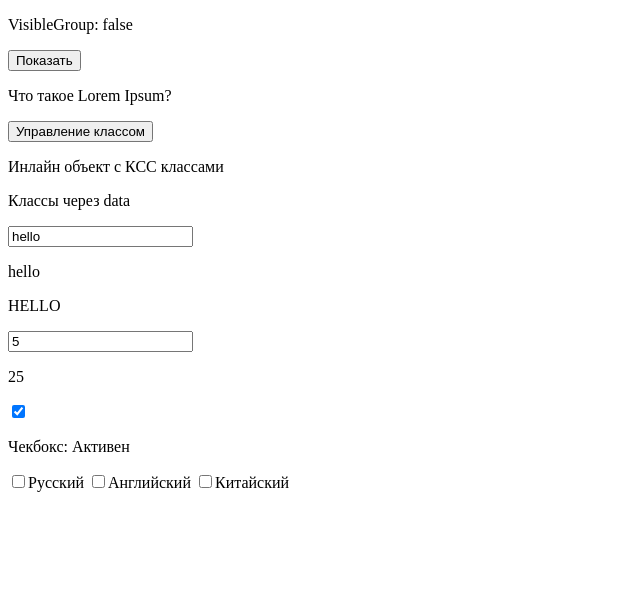
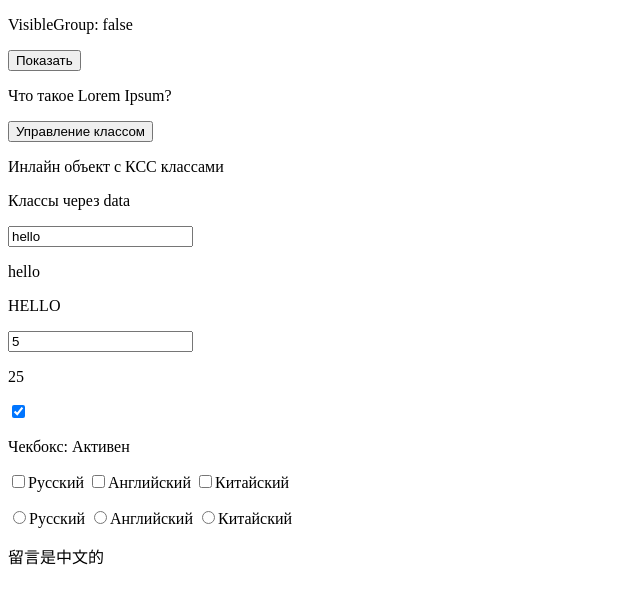
Before and after one commit to WbDmitry/vue3-training, a Vue app: page / in a window 1280 px wide. Shown: the top 604 px of the page, without its empty margins (0-640 px from the left). Built offline with nearby package versions, Linux system fonts and the light colour scheme.

Commit message:
Добавил отображение абзаца от значения выбранного в радиокнопках

```diff
--- a/src/App.vue
+++ b/src/App.vue
@@ -71,6 +71,7 @@ export default {
 			numberInput: 5,
 			isChecked: true,
 			arrCheckbox: [],
+			choice3: '',
 		}
 	},
 
@@ -333,6 +334,12 @@ export default {
 		<li v-for="element in arrCheckbox">{{ element }}</li>
 	</ul>
 
+	<input name="radio" type="radio" v-model="choice3" value="ru">Русский</input>
+	<input name="radio" type="radio" v-model="choice3" value="en">Английский</input>
+	<input name="radio" type="radio" v-model="choice3" value="ch">Китайский</input>
+	<p v-if="choice3 == 'ru'">Cообщение на русском</p>
+	<p v-else-if="choice3 === 'en'">The message is in English</p>
+	<p v-else="choice3 === 'ch'">留言是中文的</p>
 
 </template>
 
```
